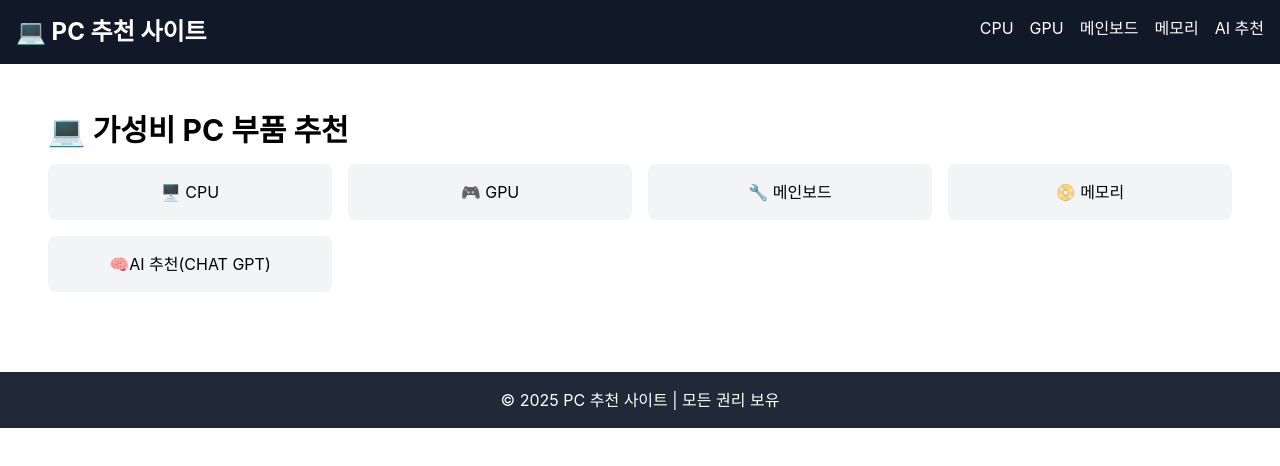
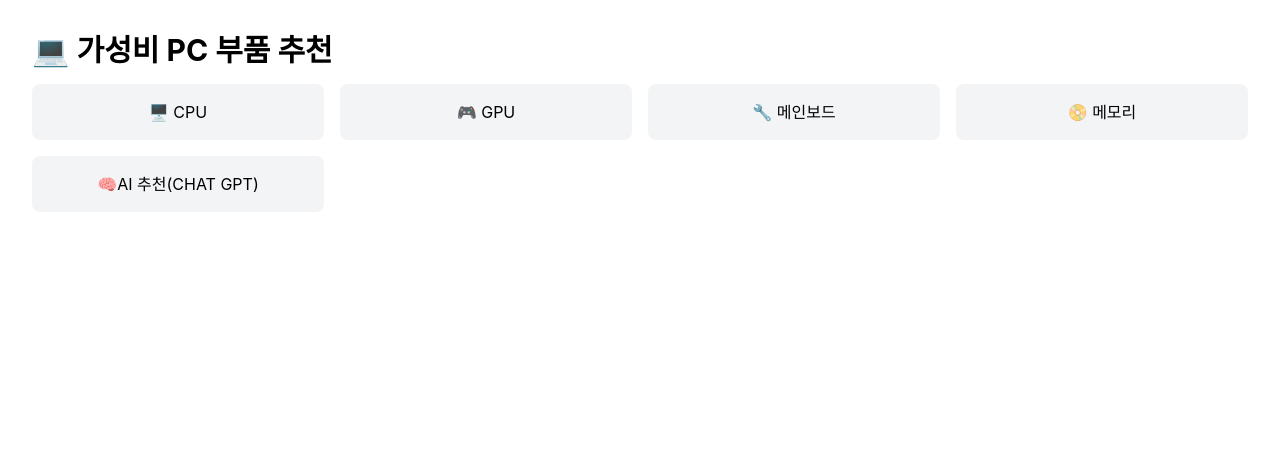
Before and after one commit to BeomJuGo/PC-SITE, a React (Create React App) app: page / in a window 1280 px wide. Shown: the top 466 px of the page. Built offline with nearby package versions, Linux system fonts and the light colour scheme.

Commit message:
Update App.js

```diff
--- a/src/App.js
+++ b/src/App.js
@@ -1,22 +1,19 @@
+// ✅ App.js - 라우팅 구성 파일
 import { BrowserRouter as Router, Routes, Route } from "react-router-dom";
-import Header from "./components/Header";
-import Footer from "./components/Footer";
 import Home from "./pages/Home";
 import Category from "./pages/Category";
+import Detail from "./pages/Detail";
 
-function App() {
+const App = () => {
   return (
     <Router>
-      <Header />
-      <main className="container mx-auto p-4">
-        <Routes>
-          <Route path="/" element={<Home />} />
-          <Route path="/:category" element={<Category />} />
-        </Routes>
-      </main>
-      <Footer />
+      <Routes>
+        <Route path="/" element={<Home />} />
+        <Route path="/category/:category" element={<Category />} />
+        <Route path="/detail/:category/:id" element={<Detail />} />
+      </Routes>
     </Router>
   );
-}
+};
 
 export default App;
```
